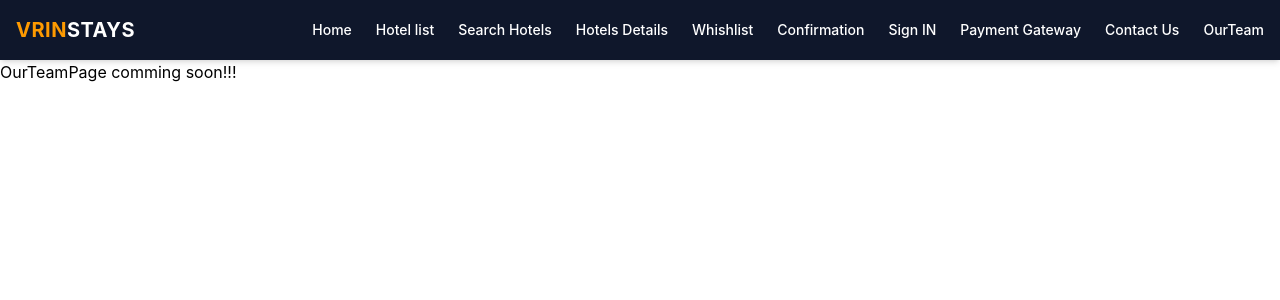
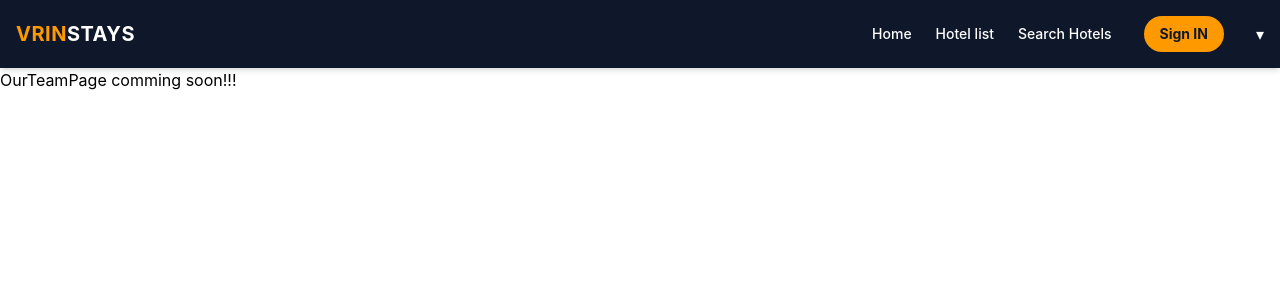
Before and after one commit to Suyashgupta-dev/Vrin-Stays, a React (Vite) app: page /OurTeam in a window 1280 px wide. Shown: the top 300 px of the page. Built offline with nearby package versions, Linux system fonts and the light colour scheme.

Commit message:
updated nav bar

```diff
--- a/src/Pages/Navbar_page.jsx
+++ b/src/Pages/Navbar_page.jsx
@@ -1,6 +1,8 @@
 import { Link } from "react-router-dom";
+import { useState } from 'react';
 import "tailwindcss";
 function Navbar() {
+  const [isOpen, setIsOpen] = useState(false);
   return (
     <nav className="bg-slate-900 text-white p-4 shadow-md">
       <div className="max-w-7xl mx-auto flex items-center justify-between gap-4">
@@ -9,6 +11,7 @@ function Navbar() {
         </div>
 
         <div className="flex items-center gap-8">
+          <div className="hidden md:flex items-center gap-6 text-sm font-medium">
             <ul className="hidden md:flex items-center gap-6 list-none m-0 p-0 text-sm font-medium">
               <li className="hover:text-amber-400 transition-colors duration-200">
                 <Link to="/">Home</Link>
@@ -19,31 +22,51 @@ function Navbar() {
               <li className="hover:text-amber-400 transition-colors duration-200">
                 <Link to="/Search">Search Hotels</Link>
               </li>
-            <li className="hover:text-amber-400 transition-colors duration-200">
+            </ul>
+          </div>
+
+          <div className="flex items-center gap-3">
+            <ul><li className="bg-amber-500 hover:bg-amber-600 text-slate-900 px-4 py-2 rounded-full text-sm font-bold transition-all">
+              <Link to="/Authentication">Sign IN</Link>
+            </li></ul>
+
+          </div>
+          <div className="relative">
+            <button
+              onClick={() => setIsOpen(!isOpen)}
+              className="flex items-center gap-1 hover:text-amber-400 transition-colors"
+            >
+              ▾
+            </button>
+            {isOpen && (
+              <div className="absolute right-0 mt-3 w-48 bg-slate-800 rounded-lg shadow-xl border border-slate-700 py-2 z-50">
+                <ul>
+                  <li className="block px-4 py-2 hover:bg-slate-700 hover:text-amber-400">
                     <Link to="/Detials">Hotels Details</Link>
                   </li>
-            <li className="hover:text-amber-400 transition-colors duration-200">
+                  <li className="block px-4 py-2 hover:bg-slate-700 hover:text-amber-4000">
                     <Link to="/Whishlist">Whishlist</Link>
                   </li>
-            <li className="hover:text-amber-400 transition-colors duration-200">
+                  <li className="block px-4 py-2 hover:bg-slate-700 hover:text-amber-400">
                     <Link to="/Confirmation">Confirmation</Link>
                   </li>
-            <li className="hover:text-amber-400 transition-colors duration-200">
-              <Link to="/Authentication">Sign IN</Link>
-            </li>
-            <li className="hover:text-amber-400 transition-colors duration-200">
+                  <li className="block px-4 py-2 hover:bg-slate-700 hover:text-amber-400">
                     <Link to="/PaymentGateway">Payment Gateway</Link>
                   </li>
-            <li className="hover:text-amber-400 transition-colors duration-200">
+                  <li className="block px-4 py-2 hover:bg-slate-700 hover:text-amber-400">
                     <Link to="/Contact">Contact Us</Link>
                   </li>
-            <li className="hover:text-amber-400 transition-colors duration-200">
+                  <li className="block px-4 py-2 hover:bg-slate-700 hover:text-amber-400">
                     <Link to="/OurTeam">OurTeam</Link>
                   </li>
                 </ul>
               </div>
+            )}
           </div>
-    </nav>
+        </div>
+
+      </div>
+    </nav >
   );
 }
 
```
Lines whose indentation alone changed are shown as unchanged.
